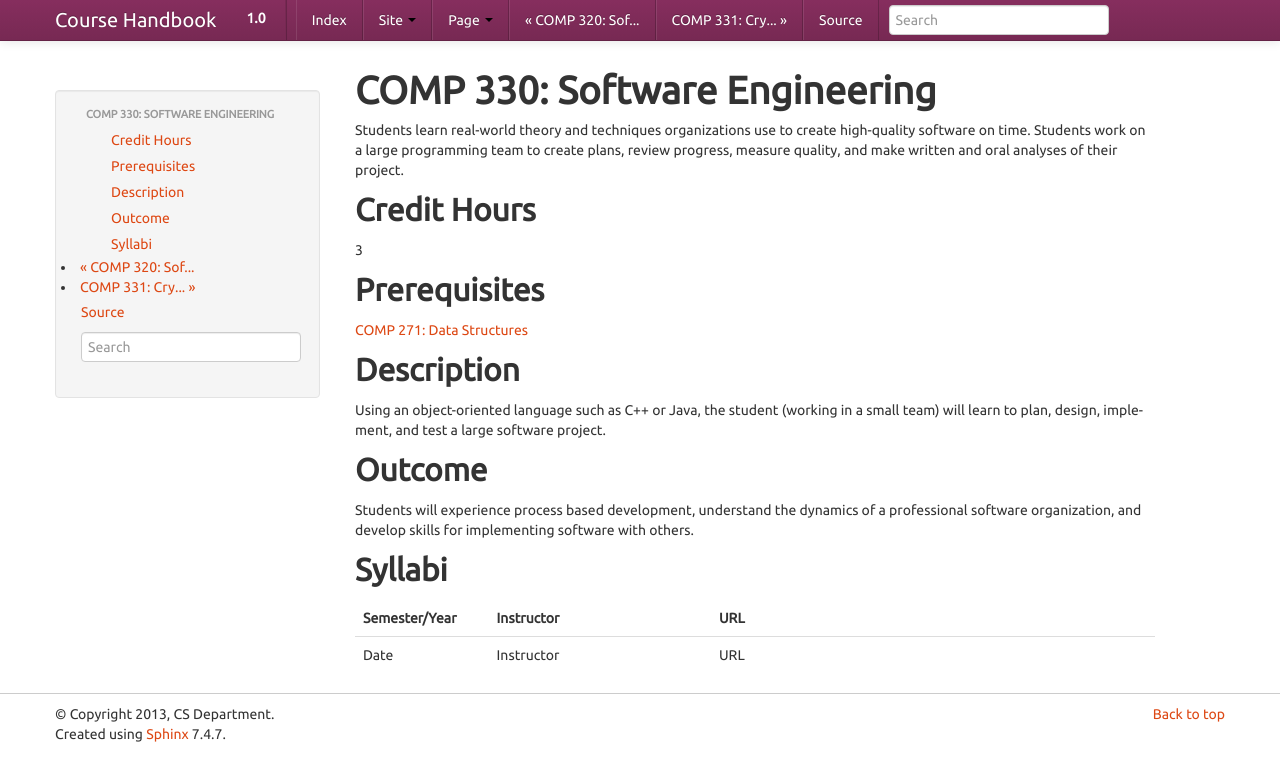
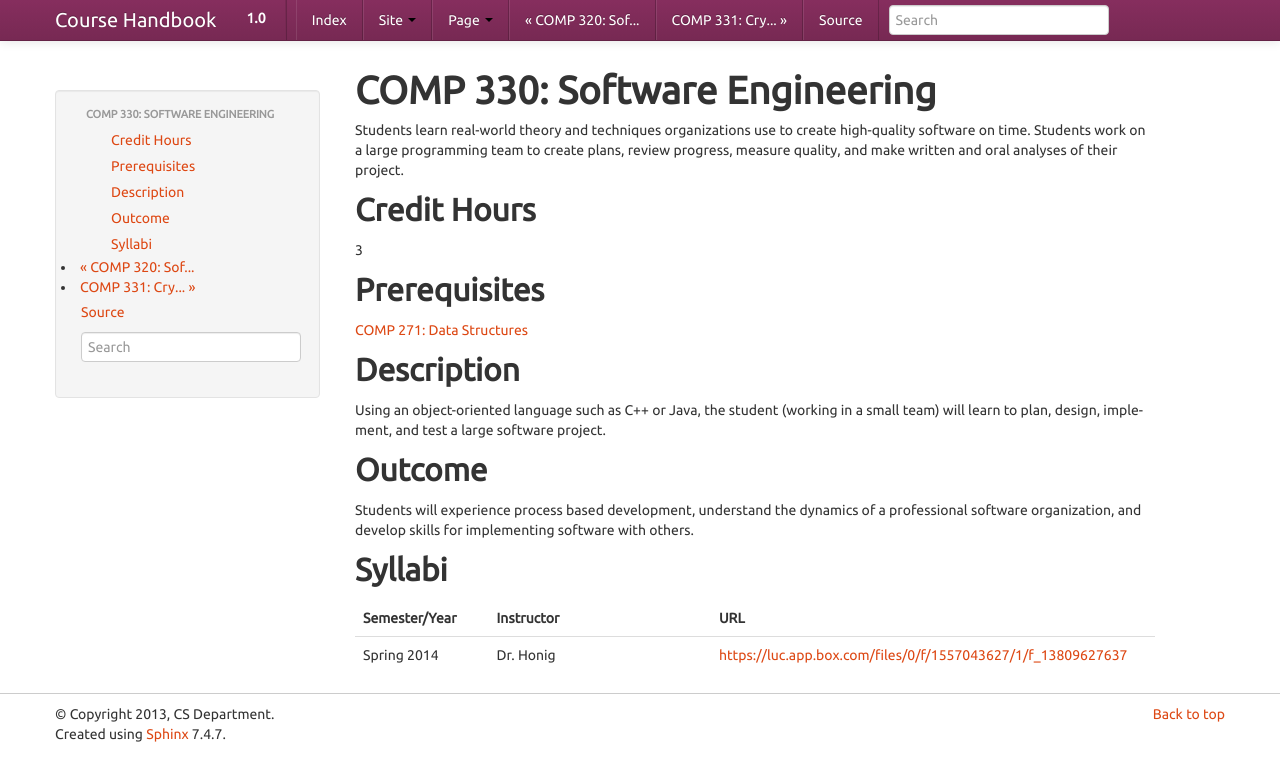
Before and after one commit to kyang5/coursedescriptions, a Sphinx documentation site: the page built from source/comp330.rst, in a window 1280 px wide. Shown: the top 781 px of the page. Built offline with Sphinx 7.4.7, drawn with Linux system fonts in a browser that asks for light colours.

Commit message:
Added syllabus for COMP 330

```diff
--- a/source/comp330.rst
+++ b/source/comp330.rst
@@ -34,4 +34,4 @@
    	:header: "Semester/Year", "Instructor", "URL"
    	:widths: 15, 25, 50
 
-	"Date", "Instructor", "URL"
+	"Spring 2014", "Dr. Honig", "https://luc.app.box.com/files/0/f/1557043627/1/f_13809627637"
```
